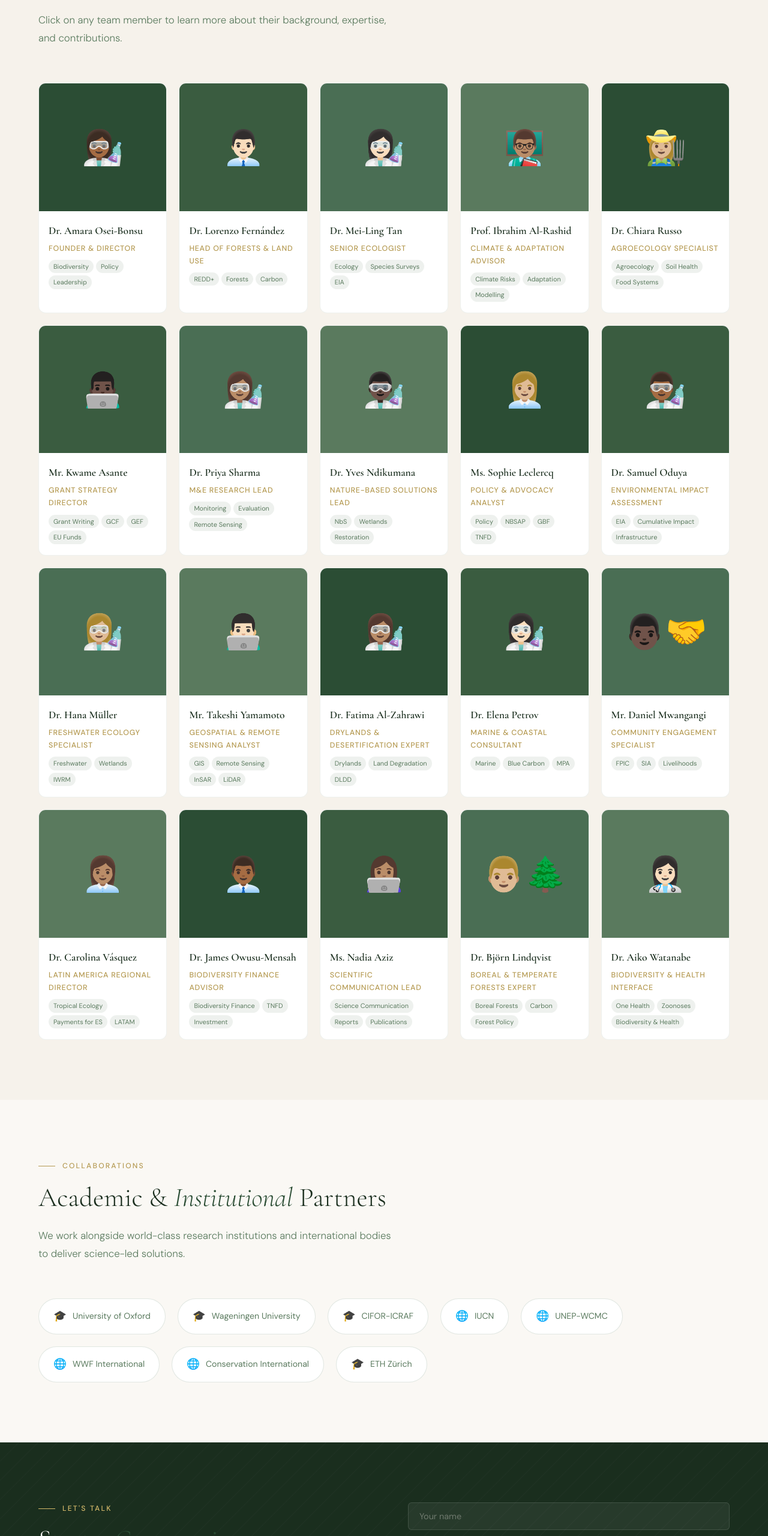
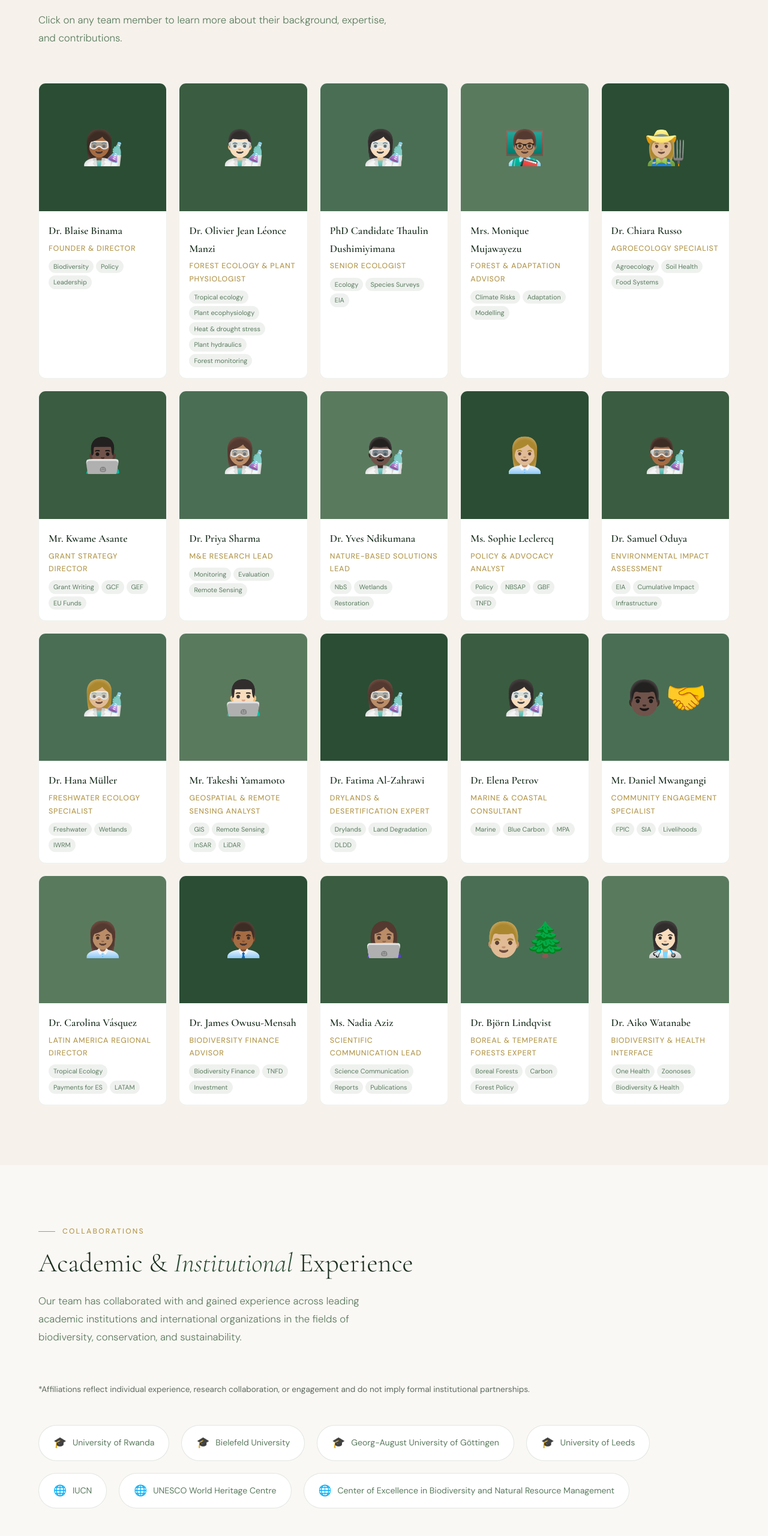
Before and after one commit to bbinama/canopeia-site, a plain HTML site: page index.html in a window 1280 px wide. Shown: the part 3800-6360 px from the top of the page at 60% size. Drawn offline with nearby package versions, Linux system fonts and the light colour scheme.

Commit message:
Update index.html
updates

```diff
--- a/index.html
+++ b/index.html
@@ -1116,19 +1116,29 @@
 <!-- PARTNERS -->
 <section id="partners">
   <div class="section-eyebrow">Collaborations</div>
-  <h2 class="section-title">Academic &amp; <em>Institutional</em> Partners</h2>
-  <p class="section-lead">We work alongside world-class research institutions and international bodies to deliver science-led solutions.</p>
+
+  <h2 class="section-title">Academic &amp; <em>Institutional</em> Experience</h2>
+
+  <p class="section-lead">
+    Our team has collaborated with and gained experience across leading academic institutions and international organizations in the fields of biodiversity, conservation, and sustainability.
+  </p>
+
+  <!-- ✅ PLACE IT RIGHT HERE -->
+  <p style="font-size:0.85rem;opacity:0.7;margin-top:10px;">
+    *Affiliations reflect individual experience, research collaboration, or engagement and do not imply formal institutional partnerships.
+  </p>
+
   <div class="partners-logos">
-    <div class="partner-pill"><span class="partner-pill-icon">🎓</span> University of Oxford</div>
-    <div class="partner-pill"><span class="partner-pill-icon">🎓</span> Wageningen University</div>
-    <div class="partner-pill"><span class="partner-pill-icon">🎓</span> CIFOR-ICRAF</div>
+    <div class="partner-pill"><span class="partner-pill-icon">🎓</span> University of Rwanda</div>
+    <div class="partner-pill"><span class="partner-pill-icon">🎓</span> Bielefeld University</div>
+    <div class="partner-pill"><span class="partner-pill-icon">🎓</span> Georg-August University of Göttingen</div>
+    <div class="partner-pill"><span class="partner-pill-icon">🎓</span> University of Leeds</div>
     <div class="partner-pill"><span class="partner-pill-icon">🌐</span> IUCN</div>
-    <div class="partner-pill"><span class="partner-pill-icon">🌐</span> UNEP-WCMC</div>
-    <div class="partner-pill"><span class="partner-pill-icon">🌐</span> WWF International</div>
-    <div class="partner-pill"><span class="partner-pill-icon">🌐</span> Conservation International</div>
-    <div class="partner-pill"><span class="partner-pill-icon">🎓</span> ETH Zürich</div>
+    <div class="partner-pill"><span class="partner-pill-icon">🌐</span> UNESCO World Heritage Centre</div>
+    <div class="partner-pill"><span class="partner-pill-icon">🌐</span> Center of Excellence in Biodiversity and Natural Resource Management</div>
   </div>
 </section>
+
 
 <!-- CONTACT -->
 <section id="contact">
@@ -1138,40 +1148,48 @@
       <h2 class="section-title">Start a <em>Conversation</em></h2>
       <p class="section-lead">Whether you have a project in mind, need expert advice, or are exploring partnership opportunities — we'd love to hear from you.</p>
       <div class="contact-details">
-        <div class="contact-item"><div class="contact-item-icon">📍</div> Geneva, Switzerland &bull; Nairobi, Kenya &bull; Rio de Janeiro, Brazil</div>
+        <div class="contact-item"><div class="contact-item-icon">📍</div> Kigali, Rwanda &bull; Göttingen, Germany &bull; Leeds, England</div>
         <div class="contact-item"><div class="contact-item-icon">📧</div> contact@canopeia.com</div>
-        <div class="contact-item"><div class="contact-item-icon">📞</div> +41 22 000 0000</div>
+        <div class="contact-item"><div class="contact-item-icon">📞</div> +250796144143</div>
       </div>
     </div>
-    <form class="contact-form" onsubmit="handleContactSubmit(event)">
-      <input type="text" placeholder="Your name" required/>
-      <input type="email" placeholder="Email address" required/>
-      <input type="text" placeholder="Organisation"/>
-      <select>
-        <option value="" disabled selected>Area of interest</option>
-        <option>Biodiversity Assessment</option>
-        <option>Forests & Land Use</option>
-        <option>Agroecology</option>
-        <option>Nature-Based Solutions</option>
-        <option>Climate Impact Analysis</option>
-        <option>Environmental Impact Assessment</option>
-        <option>Research, Monitoring & Evaluation</option>
-        <option>Grant Proposal Writing</option>
-        <option>Other / Multiple</option>
-      </select>
-      <textarea rows="4" placeholder="Tell us about your project or question..."></textarea>
-      <button type="submit" class="btn-primary" style="border:none;cursor:pointer;width:100%;justify-content:center;">
-        Send Message
-        <svg width="16" height="16" viewBox="0 0 16 16" fill="none"><path d="M3 8H13M9 4L13 8L9 12" stroke="currentColor" stroke-width="1.5" stroke-linecap="round"/></svg>
-      </button>
-    </form>
-  </div>
-</section>
+   <form class="contact-form" action="https://formspree.io/f/xkokjvva" method="POST">
+
+  <input type="text" name="name" placeholder="Your name" required/>
+
+  <input type="email" name="email" placeholder="Email address" required/>
+
+  <input type="text" name="organisation" placeholder="Organisation"/>
+
+  <select name="interest" required>
+    <option value="" disabled selected>Area of interest</option>
+    <option value="Biodiversity Assessment">Biodiversity Assessment</option>
+    <option value="Forests & Land Use">Forests & Land Use</option>
+    <option value="Agroecology">Agroecology</option>
+    <option value="Nature-Based Solutions">Nature-Based Solutions</option>
+    <option value="Climate Impact Analysis">Climate Impact Analysis</option>
+    <option value="Environmental Impact Assessment">Environmental Impact Assessment</option>
+    <option value="Research, Monitoring & Evaluation">Research, Monitoring & Evaluation</option>
+    <option value="Grant Proposal Writing">Grant Proposal Writing</option>
+    <option value="Other / Multiple">Other / Multiple</option>
+  </select>
+
+  <textarea name="message" rows="4" placeholder="Tell us about your project or question..." required></textarea>
+
+  <button type="submit" class="btn-primary" style="border:none;cursor:pointer;width:100%;justify-content:center;">
+    Send Message
+    <svg width="16" height="16" viewBox="0 0 16 16" fill="none">
+      <path d="M3 8H13M9 4L13 8L9 12" stroke="currentColor" stroke-width="1.5" stroke-linecap="round"/>
+    </svg>
+  </button>
+
+</form>
+
 
 <!-- FOOTER -->
 <footer>
   <div class="footer-brand">Canopeia<span>.</span></div>
-  <div class="footer-copy">© 2025 Canopeia Consulting. All rights reserved.</div>
+  <div class="footer-copy">© 2026 Canopeia Consulting. All rights reserved.</div>
   <div class="footer-links">
     <a href="#home">Privacy Policy</a>
     <a href="#home">Terms of Use</a>
@@ -1233,40 +1251,53 @@
 // ── TEAM DATA ────────────────────────────────────────────────
 const teamMembers = [
   {
-    name: "Dr. Amara Osei-Bonsu",
+    name: "Dr. Blaise Binama",
     role: "Founder & Director",
     emoji: "👩🏾‍🔬",
     bg: "#2b4d34",
     expertise: ["Biodiversity", "Policy", "Leadership"],
-    bio: "Amara founded Canopeia after 20 years working at the intersection of conservation science and international policy. She has advised governments across Sub-Saharan Africa and Southeast Asia on national biodiversity strategies and served as a lead author on IPBES assessments. Her work focuses on translating ecological evidence into actionable policy frameworks.",
-    quals: ["PhD Ecology, University of Cambridge", "MSc Conservation Biology, ETH Zürich", "Lead Author, IPBES Global Assessment", "IUCN Species Survival Commission Member"],
-  },
-  {
-    name: "Dr. Lorenzo Fernández",
-    role: "Head of Forests & Land Use",
-    emoji: "👨🏻‍💼",
-    bg: "#3a5c40",
-    expertise: ["REDD+", "Forests", "Carbon"],
-    bio: "Lorenzo brings 18 years of experience in tropical forest management, REDD+ finance, and landscape restoration across Latin America, West Africa and Southeast Asia. He has designed and evaluated programmes covering over 25 million hectares of forest landscape.",
-    quals: ["PhD Forest Science, Wageningen University", "MSc Environmental Management, UNAM", "Certified REDD+ Auditor (VCS)", "Member, Forest Stewardship Council"],
-  },
-  {
-    name: "Dr. Mei-Ling Tan",
+    bio: "Binama founded Canopeia after 10 years working at the intersection of conservation science and international policy. He has worked with International organizations to support governments across Africa and Asia on national biodiversity, capacity building and served as a senior researcher at the Georg-August University of Göttingen, Fellow at the Smithsonian Tropical Research Institute. His work focuses on translating ecological evidence into actionable policy frameworks.",
+    quals: ["PhD Natural Science, University of Bielefeld", "MSc Biodiversity and Collection Management, TÜ Dresden IHI Zittau", "German Botanical Society Member",  "BES Member"],
+  },
+  {
+  name: "Dr. Olivier Jean Léonce Manzi",
+  role: "Forest Ecology & Plant Physiologist",
+  emoji: "👨🏻‍🔬",
+  bg: "#3a5c40",
+  expertise: [
+    "Tropical ecology",
+    "Plant ecophysiology",
+    "Heat & drought stress",
+    "Plant hydraulics",
+    "Forest monitoring"
+  ],
+  bio: "Olivier Jean Léonce Manzi is a plant ecophysiologist specializing in tropical tree responses to heat and drought stress under climate change. His research focuses on the physiological mechanisms that determine tree resilience and vulnerability across tropical ecosystems. He has extensive field experience in French Guiana, Madagascar, and montane forests in Rwanda, working on long-term forest monitoring and ecosystem function.",
+  quals: [
+    "PhD Forest Science, University of Gothenburg",
+    "Research Fellow, African Forest Measurement",
+    "Contributor, CongoFOR1.5 Initiative",
+    "Contributor, AfriTRON Network",
+    "Rwanda TREE Project (Tropical Tree Ecology & Evolution)"
+  ]
+}
+,
+  {
+    name: "PhD Candidate Thaulin Dushimiyimana",
     role: "Senior Ecologist",
     emoji: "👩🏻‍🔬",
     bg: "#4a6e54",
     expertise: ["Ecology", "Species Surveys", "EIA"],
-    bio: "Mei-Ling is a field ecologist specialising in rapid biodiversity assessments, terrestrial and freshwater ecosystem surveys, and environmental impact assessment. She has led biodiversity studies across Asia-Pacific and the Congo Basin.",
-    quals: ["PhD Ecology, National University of Singapore", "BSc Biology, University of Hong Kong", "British Ecological Society Fellow"],
-  },
-  {
-    name: "Prof. Ibrahim Al-Rashid",
-    role: "Climate & Adaptation Advisor",
+    bio: "Dushimimana is a field ecologist specialising in rapid biodiversity assessments, terrestrial ecosystem surveys, and environmental impact assessment. He has led biodiversity studies across Africa and America.",
+    quals: ["PhD Candidate on Forest modelling at the University of Quebec","MSc Biology, University of Copenhagen", "BSc Biology, University of Rwanda"],
+  },
+  {
+    name: "Mrs. Monique Mujawayezu",
+    role: "Forest & Adaptation Advisor",
     emoji: "👨🏽‍🏫",
     bg: "#5a7a5e",
     expertise: ["Climate Risks", "Adaptation", "Modelling"],
-    bio: "Ibrahim is a climate scientist with extensive experience in downscaling climate projections, vulnerability assessment, and ecosystem-based adaptation. He has contributed to three IPCC Assessment Reports and advises the UNFCCC Adaptation Committee.",
-    quals: ["PhD Climatology, MIT", "MSc Atmospheric Science, Cairo University", "IPCC Contributing Author (AR5, AR6, AR7)", "WMO Expert Panel Member"],
+    bio: "Mujawayezu is a forest scientist with extensive experience in forest restoration, vulnerability assessment, and ecosystem-based adaptation.",
+    quals: ["BSc Botany & Conservation, University of Rwanda"],
   },
   {
     name: "Dr. Chiara Russo",
```
